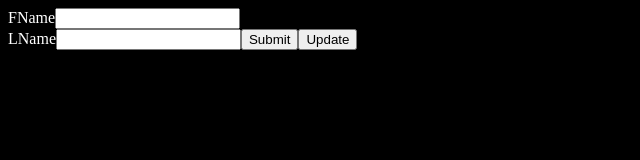
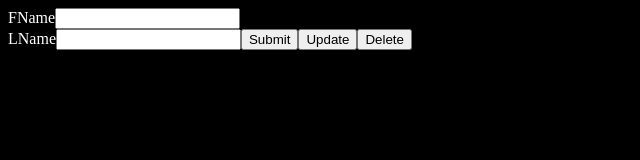
Before and after one commit to Chandrakishortiwari/REACT, a React (Vite) app: page / in a window 1280 px wide. Shown: the top 160 px of the page, without its empty margins (0-640 px from the left). Built offline with nearby package versions, Linux system fonts and the light colour scheme.

Commit message:
Delete a data help a axios method

```diff
--- a/src/Components/Axios_method/UpdateAxios.jsx
+++ b/src/Components/Axios_method/UpdateAxios.jsx
@@ -25,6 +25,14 @@ function UpdateAxios() {
 
     })
  }
+ const hendeleDelete = (e)=>{
+    e.preventDefault();
+    axios.put("https://jsonplaceholder.typicode.com/users/1")
+    .then((response) =>{
+  console.log(response);
+
+    })
+ }
 
   return (
     <>
@@ -34,6 +42,7 @@ function UpdateAxios() {
     <input type='text' name='lname' value={input.lname} onChange={handleData}/>
     <button onClick={hendleSubmit}>Submit</button>
     <button onClick={hendeleUpdate}>Update</button>
+    <button onClick={hendeleDelete}>Delete</button>
 
      </>
   )
```
